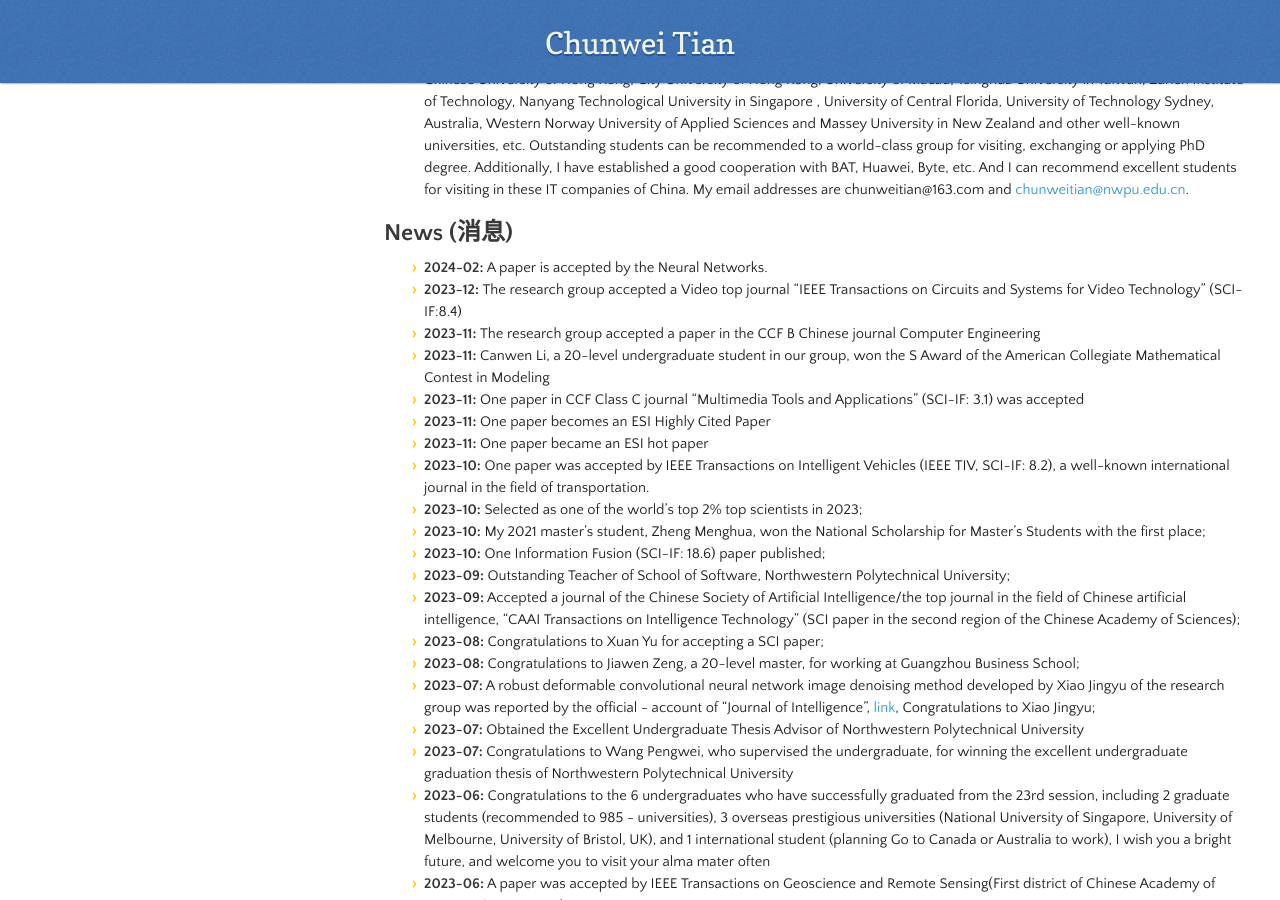
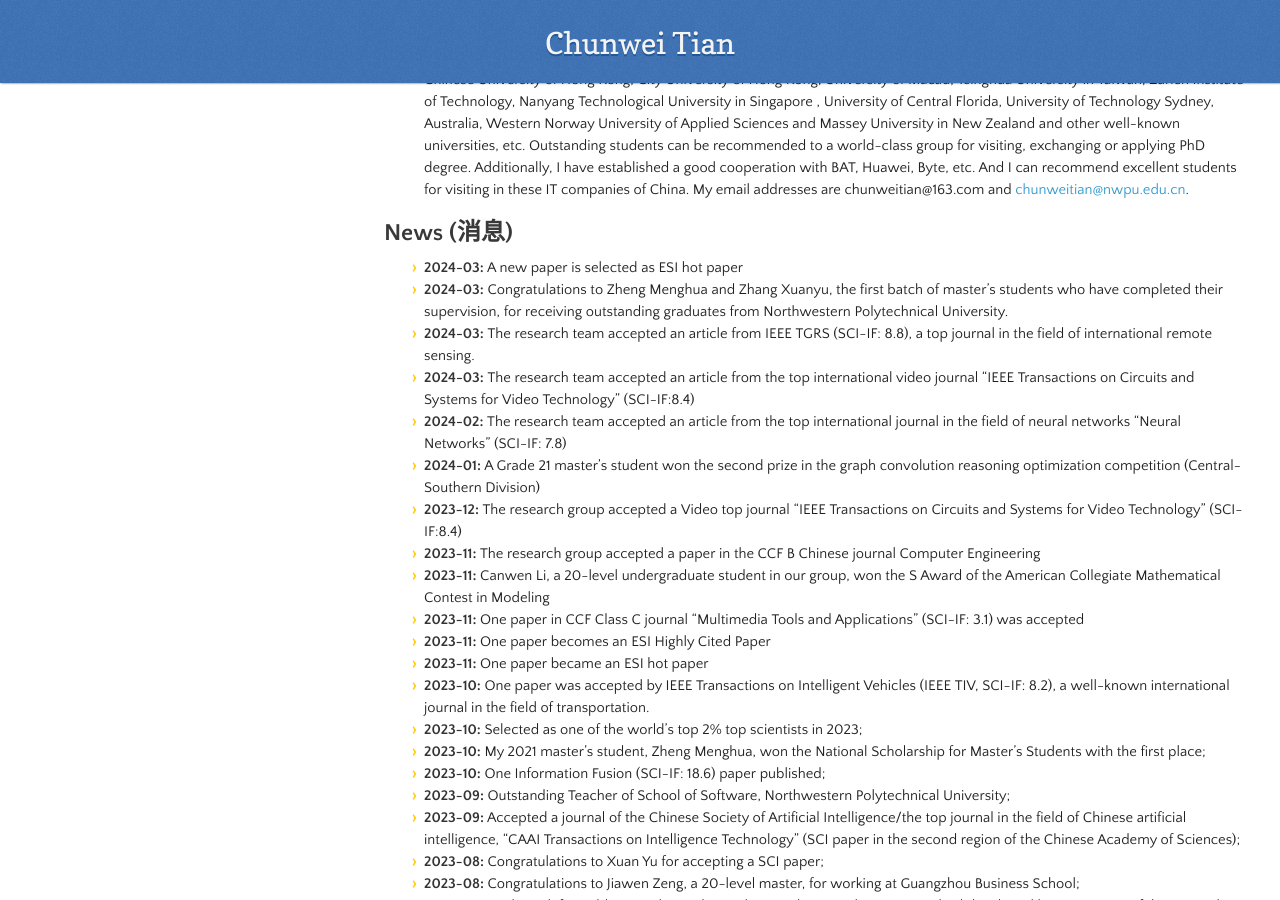
Before and after one commit to hellloxiaotian/hellloxiaotian.github.io, a Jekyll site: the page built from index.md, in a window 1280 px wide and 900 px high, scrolled down 3720 px. Built offline with Jekyll 4.4.1, drawn with Linux system fonts in a browser that asks for light colours; nearby versions of some CDN libraries; our own code applies the rules of GitHub Pages for plain Markdown files; the repository's description, which GitHub fills in, is left out.

Commit message:
Update index.md

```diff
--- a/index.md
+++ b/index.md
@@ -85,7 +85,12 @@ Major Research Project:  Noise Tolerance Computing and Flexible Low-Level Vision
 
 ## News (消息)
 
-- **2024-02:** A paper is accepted by the Neural Networks.
+- **2024-03:** A new paper is selected as ESI hot paper
+- **2024-03:** Congratulations to Zheng Menghua and Zhang Xuanyu, the first batch of master's students who have completed their supervision, for receiving outstanding graduates from Northwestern Polytechnical University.
+- **2024-03:** The research team accepted an article from IEEE TGRS (SCI-IF: 8.8), a top journal in the field of international remote sensing.
+- **2024-03:** The research team accepted an article from the top international video journal "IEEE Transactions on Circuits and Systems for Video Technology" (SCI-IF:8.4)
+- **2024-02:** The research team accepted an article from the top international journal in the field of neural networks "Neural Networks" (SCI-IF: 7.8)
+- **2024-01:** A Grade 21 master's student won the second prize in the graph convolution reasoning optimization competition (Central-Southern Division)
 - **2023-12:** The research group accepted a Video top journal "IEEE Transactions on Circuits and Systems for Video Technology" (SCI-IF:8.4)
 - **2023-11:** The research group accepted a paper in the CCF B Chinese journal Computer Engineering
 - **2023-11:** Canwen Li, a 20-level undergraduate student in our group, won the S Award of the American Collegiate Mathematical Contest in Modeling
```
